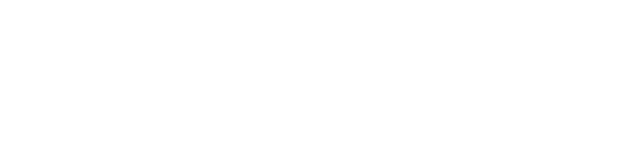
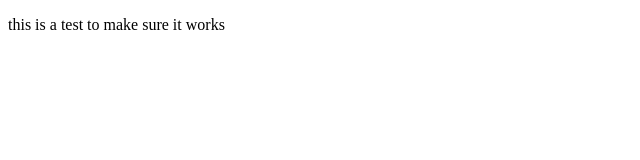
Before and after one commit to milmc/milmc.github.io, a plain HTML site: page index.html in a window 1280 px wide. Shown: the whole page, without its empty margins (0-640 px from the left). Drawn offline with Linux system fonts and the light colour scheme.

Commit message:
Update index.html

```diff
--- a/index.html
+++ b/index.html
@@ -2,11 +2,11 @@
 <html lang="en">
 <head>
     <meta charset="UTF-8">
-    <title></title>
+    <title>test title</title>
 </head>
 <body>
 
-
+<p>this is a test to make sure it works</p>
 
 </body>
 </html>
```
